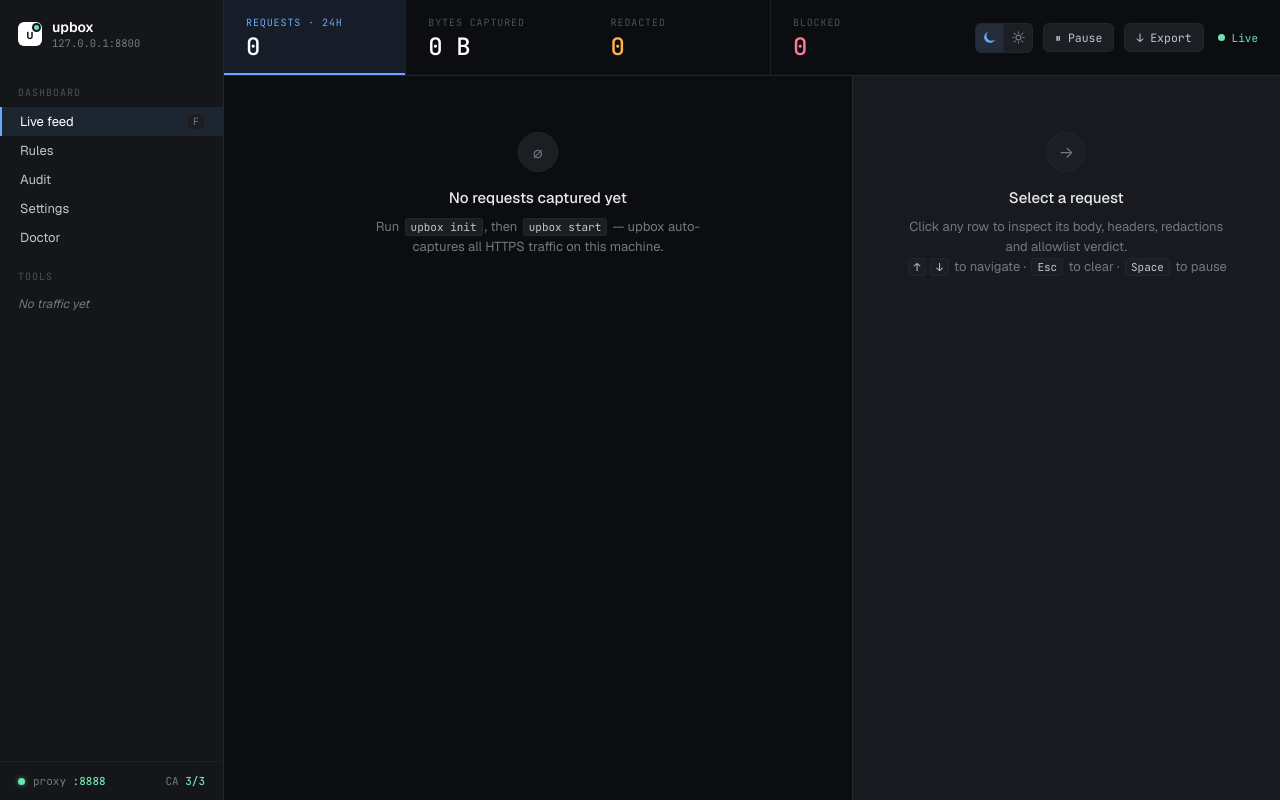
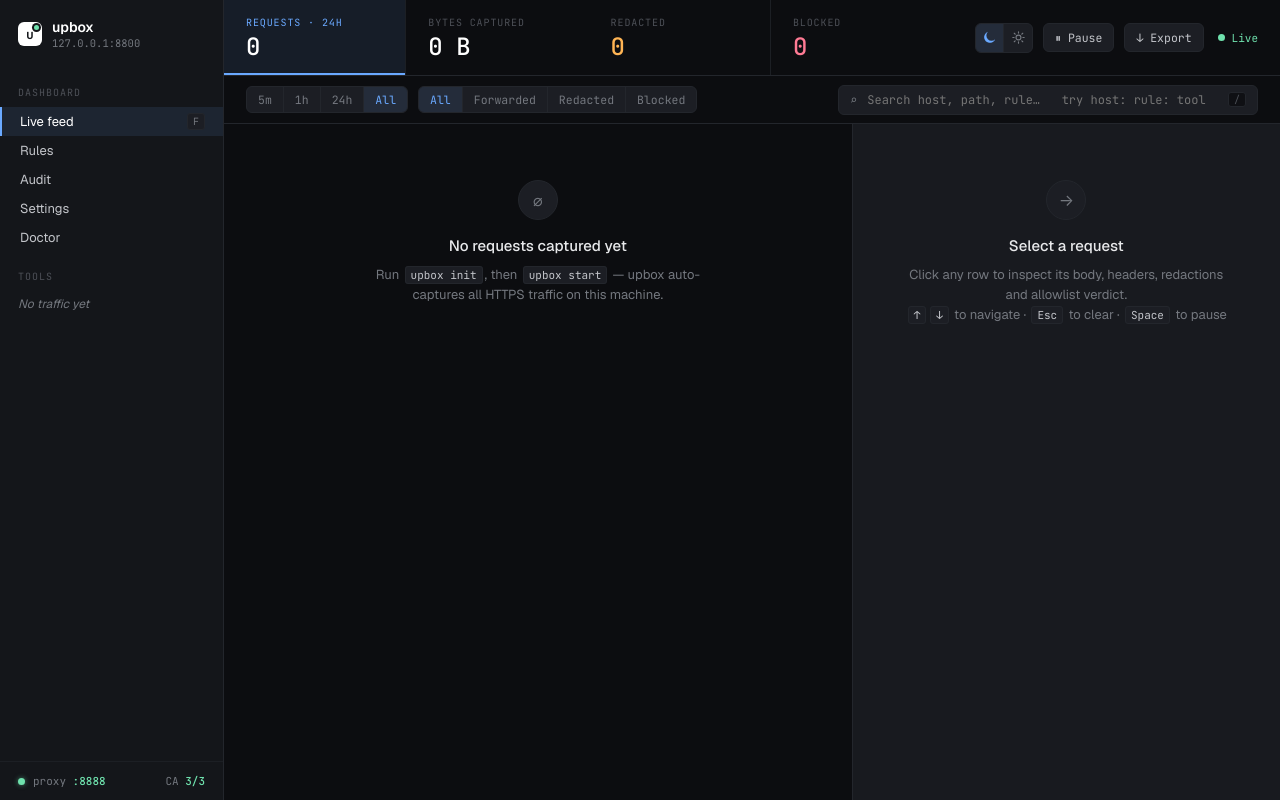
Before and after one commit to krishnamallam/upbox, a FastAPI app: template upbox/dashboard/templates/index.html in a window 1280 px wide. Run offline with FastAPI, Linux system fonts and the light colour scheme; the template is opened without the code that fills it, so the values that code supplies are empty.

Commit message:
feat(dashboard): filter bar with time/status/tool/search + active chips
- New partial partials/filter_bar.html with two segmented controls
  (Time range: 5m / 1h / 24h / All — Status: All / Forwarded / Redacted /
  Blocked), a search input, and active-filter chips with × to clear
  individually + a "Clear all" link to /.
- Filter links and chips preserve the other active filters when changing one,
  so users can stack range + status + tool + query without losing context.
- store.query_filtered now accepts status, search, order, and limit; status
  maps directly to badge categories and search does a case-insensitive LIKE
  across host/path/tool. Existing callers unaffected (kwargs default to
  None/ASC/None).
- store.dashboard_stats reports total_bytes for the new "Bytes captured" tile.
- Dashboard app routes (/, /requests/recent, /stats, /export) share a single
  _read_filters helper that validates range/status against allowlists and
  caps query length at 200 chars, so a malformed query string can never
  surface a 500.
- _range_to_since converts UI labels to ISO timestamps matching the capture
  addon's datetime.now(UTC).isoformat() storage format.
- Stat-tile and export-button URLs preserve the active filters via a
  small Jinja macro (mirrors filter_bar's link macro).
- 14 new tests covering status/redacted/forwarded/search filters, the
  filter-bar partial, active-filter chip rendering, JSONL export filtering,
  and the new total_bytes aggregate. 117 tests pass.

```diff
--- a/upbox/dashboard/app.py
+++ b/upbox/dashboard/app.py
@@ -113,11 +113,16 @@ def create_app(db_path: Path = DEFAULT_DB_PATH) -> FastAPI:
 
     @app.get("/", response_class=HTMLResponse)
     async def index(request: Request) -> HTMLResponse:
+        f = _read_filters(request)
         s = store(request)
-        tool = request.query_params.get("tool") or None
-        status = request.query_params.get("status") or None
-        rows = s.query_filtered(tool=tool) if tool else s.query_recent(limit=100)
-        rows = _apply_status_filter(rows, status)
+        rows = s.query_filtered(
+            since=_range_to_since(f["range"]),
+            tool=f["tool"],
+            status=f["status"],
+            search=f["query"],
+            order="DESC",
+            limit=100,
+        )
         return templates.TemplateResponse(
             request,
             "index.html",
@@ -125,23 +130,37 @@ def create_app(db_path: Path = DEFAULT_DB_PATH) -> FastAPI:
                 "tools": s.per_tool_summary(),
                 "rows": rows,
                 "stats": s.dashboard_stats(),
-                "selected_tool": tool,
-                "current_status": status,
+                "selected_tool": f["tool"],
+                "current_status": f["status"],
+                "current_range": f["range"],
+                "current_query": f["query"],
+                "visible_count": len(rows),
                 "bind": "127.0.0.1",
             },
         )
 
     @app.get("/requests/recent", response_class=HTMLResponse)
     async def recent(request: Request) -> HTMLResponse:
+        f = _read_filters(request)
         s = store(request)
-        tool = request.query_params.get("tool") or None
-        status = request.query_params.get("status") or None
-        rows = s.query_filtered(tool=tool) if tool else s.query_recent(limit=100)
-        rows = _apply_status_filter(rows, status)
+        rows = s.query_filtered(
+            since=_range_to_since(f["range"]),
+            tool=f["tool"],
+            status=f["status"],
+            search=f["query"],
+            order="DESC",
+            limit=100,
+        )
         return templates.TemplateResponse(
             request,
             "partials/feed.html",
-            {"rows": rows, "selected_tool": tool, "current_status": status},
+            {
+                "rows": rows,
+                "selected_tool": f["tool"],
+                "current_status": f["status"],
+                "current_range": f["range"],
+                "current_query": f["query"],
+            },
         )
 
     @app.get("/sidebar", response_class=HTMLResponse)
@@ -158,6 +177,7 @@ def create_app(db_path: Path = DEFAULT_DB_PATH) -> FastAPI:
 
     @app.get("/stats", response_class=HTMLResponse)
     async def stats(request: Request) -> HTMLResponse:
+        f = _read_filters(request)
         s = store(request)
         return templates.TemplateResponse(
             request,
@@ -165,7 +185,10 @@ def create_app(db_path: Path = DEFAULT_DB_PATH) -> FastAPI:
             {
                 "stats": s.dashboard_stats(),
                 "bind": "127.0.0.1",
-                "current_status": request.query_params.get("status") or None,
+                "current_status": f["status"],
+                "current_range": f["range"],
+                "selected_tool": f["tool"],
+                "current_query": f["query"],
             },
         )
 
@@ -185,15 +208,18 @@ def create_app(db_path: Path = DEFAULT_DB_PATH) -> FastAPI:
     async def export_jsonl(request: Request) -> StreamingResponse:
         """Stream the filtered feed as JSONL for download.
 
-        Mirrors the ``/`` filters (tool, status) so the user gets exactly the
-        rows they're looking at. No body bytes — only the audit-row excerpts
-        already in the store.
+        Mirrors the ``/`` filters (range, status, tool, search) so the user
+        gets exactly the rows they're looking at. No body bytes — only the
+        audit-row excerpts already in the store.
         """
+        f = _read_filters(request)
         s = store(request)
-        tool = request.query_params.get("tool") or None
-        status = request.query_params.get("status") or None
-        rows = s.query_filtered(tool=tool) if tool else list(s.iter_all())
-        rows = _apply_status_filter(rows, status)
+        rows = s.query_filtered(
+            since=_range_to_since(f["range"]),
+            tool=f["tool"],
+            status=f["status"],
+            search=f["query"],
+        )
 
         def stream() -> Iterator[str]:
             for row in rows:
@@ -251,19 +277,46 @@ def _parse_headers(headers_json: str | None) -> dict[str, Any]:
         return {}
 
 
-def _apply_status_filter(rows: list[Any], status: str | None) -> list[Any]:
-    """Filter feed rows by status badge: forwarded / redacted / blocked.
+_VALID_RANGES = {"5m", "1h", "24h", "All"}
+_VALID_STATUSES = {"all", "forwarded", "redacted", "blocked"}
 
-    Unknown values pass through unchanged so callers can pass query-string
-    junk without raising.
+
+def _read_filters(request: Request) -> dict[str, str | None]:
+    """Pull and validate the four feed filters from the query string.
+
+    Unknown values fall back to ``None`` (or ``"All"`` / ``"all"`` for the
+    segment filters) so a malformed query string never produces a 500. Query
+    text is capped at 200 chars to keep LIKE comparisons cheap.
     """
-    if status == "blocked":
-        return [r for r in rows if r["blocked"]]
-    if status == "redacted":
-        return [r for r in rows if not r["blocked"] and r["redactions_applied_json"] is not None]
-    if status == "forwarded":
-        return [r for r in rows if not r["blocked"] and r["redactions_applied_json"] is None]
-    return rows
+    qp = request.query_params
+    raw_range = qp.get("range") or "All"
+    raw_status = qp.get("status") or "all"
+    return {
+        "range": raw_range if raw_range in _VALID_RANGES else "All",
+        "status": raw_status if raw_status in _VALID_STATUSES else "all",
+        "tool": (qp.get("tool") or "").strip() or None,
+        "query": (qp.get("q") or "").strip()[:200] or None,
+    }
+
+
+def _range_to_since(range_str: str | None) -> str | None:
+    """Convert a UI range label (``5m`` / ``1h`` / ``24h`` / ``All``) to an
+    ISO timestamp matching the capture addon's ``datetime.now(UTC).isoformat()``
+    storage format. ``All`` and unknown values map to ``None`` (no lower bound).
+    """
+    if not range_str or range_str == "All":
+        return None
+    from datetime import UTC, datetime, timedelta
+
+    deltas = {
+        "5m": timedelta(minutes=5),
+        "1h": timedelta(hours=1),
+        "24h": timedelta(hours=24),
+    }
+    delta = deltas.get(range_str)
+    if delta is None:
+        return None
+    return (datetime.now(UTC) - delta).isoformat()
 
 
 def run(host: str = "127.0.0.1", port: int = 8800) -> None:
--- a/upbox/dashboard/static/dashboard.css
+++ b/upbox/dashboard/static/dashboard.css
@@ -284,7 +284,7 @@ body {
 /* ============================ MAIN ============================ */
 .main {
   display: grid;
-  grid-template-rows: 76px minmax(0, 1fr);
+  grid-template-rows: 76px 48px minmax(0, 1fr);
   min-width: 0;
   height: 100vh;
   overflow: hidden;
@@ -425,6 +425,141 @@ body {
 }
 .live.paused { color: var(--muted); }
 .live.paused::before { background: var(--muted); animation: none; box-shadow: none; }
+
+/* ============================ FILTER BAR ============================ */
+.filter-bar {
+  display: flex;
+  align-items: center;
+  gap: 10px;
+  padding: 0 22px;
+  border-bottom: 1px solid var(--border);
+  background: var(--bg);
+  min-width: 0;
+  overflow: hidden;
+}
+.seg {
+  display: inline-flex;
+  border: 1px solid var(--border);
+  border-radius: 6px;
+  overflow: hidden;
+  font-family: var(--font-mono);
+  font-size: 11.5px;
+  background: var(--card);
+  flex-shrink: 0;
+}
+.seg a, .seg button {
+  background: transparent;
+  border: 0;
+  color: var(--muted);
+  padding: 5px 11px;
+  cursor: pointer;
+  border-right: 1px solid var(--border);
+  text-decoration: none;
+  font-family: inherit;
+  font-size: inherit;
+}
+.seg a:last-child, .seg button:last-child { border-right: 0; }
+.seg a:hover, .seg button:hover { color: var(--fg); }
+.seg a.on, .seg button.on {
+  background: var(--accent-soft);
+  color: var(--accent);
+}
+
+.search {
+  flex: 1;
+  display: flex;
+  align-items: center;
+  gap: 8px;
+  background: var(--card);
+  border: 1px solid var(--border);
+  border-radius: 6px;
+  padding: 5px 11px;
+  font-family: var(--font-mono);
+  font-size: 12px;
+  color: var(--muted);
+  max-width: 420px;
+  margin-left: auto;
+  min-width: 0;
+}
+.search input {
+  background: transparent;
+  border: 0;
+  outline: 0;
+  color: var(--fg);
+  flex: 1;
+  font-family: inherit;
+  font-size: inherit;
+  min-width: 0;
+}
+.search .kbd {
+  font-family: var(--font-mono);
+  font-size: 10px;
+  color: var(--muted-2);
+  background: var(--bg-1);
+  border: 1px solid var(--border);
+  border-radius: 3px;
+  padding: 0 5px;
+  flex-shrink: 0;
+}
+
+.active-filters {
+  display: inline-flex;
+  align-items: center;
+  gap: 6px;
+  font-family: var(--font-mono);
+  font-size: 11.5px;
+  min-width: 0;
+  overflow: hidden;
+}
+.active-filters .showing {
+  color: var(--muted);
+  margin-right: 4px;
+  white-space: nowrap;
+}
+.active-filters .showing b { color: var(--fg-strong); font-weight: 500; }
+.af {
+  display: inline-flex;
+  align-items: center;
+  gap: 6px;
+  padding: 3px 4px 3px 9px;
+  border: 1px solid var(--border);
+  border-radius: 999px;
+  background: var(--card);
+  color: var(--fg-soft);
+  text-transform: capitalize;
+  text-decoration: none;
+  transition: background 120ms ease;
+  white-space: nowrap;
+}
+.af:hover { background: var(--panel-2); color: var(--fg); }
+.af .x {
+  display: inline-grid;
+  place-items: center;
+  width: 16px; height: 16px;
+  border-radius: 50%;
+  background: var(--border);
+  color: var(--muted);
+  font-size: 10px;
+  line-height: 1;
+}
+.af:hover .x { background: var(--border-strong); color: var(--fg); }
+.af-tool   { color: var(--accent); }
+.af-status { color: var(--redact); }
+.af-time   { color: var(--accent-2); }
+.clear-all {
+  background: transparent;
+  border: 0;
+  color: var(--muted);
+  font-family: var(--font-mono);
+  font-size: 11px;
+  cursor: pointer;
+  padding: 4px 6px;
+  text-decoration: underline;
+  text-decoration-color: var(--border-strong);
+  text-underline-offset: 3px;
+  flex-shrink: 0;
+}
+.clear-all:hover { color: var(--fg); }
 
 /* ============================ WORK ============================ */
 .work {
--- a/upbox/dashboard/templates/index.html
+++ b/upbox/dashboard/templates/index.html
@@ -8,6 +8,8 @@
   <div class="stats" id="stats-bar">
     {% include "partials/stats_bar.html" %}
   </div>
+
+  {% include "partials/filter_bar.html" %}
 
   <div class="work">
     <section class="feed-wrap" id="feed">
--- /dev/null
+++ b/upbox/dashboard/templates/partials/filter_bar.html
@@ -0,0 +1,60 @@
+{% set range = current_range or 'All' %}
+{% set status = current_status or 'all' %}
+{% set tool = selected_tool %}
+{% set q = current_query or '' %}
+
+{# Build a clean query-string preserving the OTHER filters when changing one. #}
+{% macro link(set_range=None, set_status=None, set_tool='__keep__', set_q=None) -%}
+  {%- set parts = [] -%}
+  {%- set use_range = set_range if set_range is not none else range -%}
+  {%- set use_status = set_status if set_status is not none else status -%}
+  {%- set use_tool = (tool if set_tool == '__keep__' else set_tool) -%}
+  {%- set use_q = set_q if set_q is not none else q -%}
+  {%- if use_range and use_range != 'All' %}{% set _ = parts.append('range=' + use_range) %}{% endif -%}
+  {%- if use_status and use_status != 'all' %}{% set _ = parts.append('status=' + use_status) %}{% endif -%}
+  {%- if use_tool %}{% set _ = parts.append('tool=' + (use_tool | urlencode)) %}{% endif -%}
+  {%- if use_q %}{% set _ = parts.append('q=' + (use_q | urlencode)) %}{% endif -%}
+  /{% if parts %}?{{ parts | join('&') }}{% endif %}
+{%- endmacro %}
+
+<div class="filter-bar" id="filter-bar">
+  <div class="seg" role="group" aria-label="Time range">
+    {% for r in ['5m', '1h', '24h', 'All'] %}
+      <a href="{{ link(set_range=r) }}" class="{% if range == r %}on{% endif %}">{{ r }}</a>
+    {% endfor %}
+  </div>
+  <div class="seg" role="group" aria-label="Status">
+    {% for s, lbl in [('all','All'), ('forwarded','Forwarded'), ('redacted','Redacted'), ('blocked','Blocked')] %}
+      <a href="{{ link(set_status=s) }}" class="{% if status == s %}on{% endif %}">{{ lbl }}</a>
+    {% endfor %}
+  </div>
+
+  {% set has_filters = (range != 'All') or (status != 'all') or tool or q %}
+  {% if has_filters %}
+    <div class="active-filters">
+      <span class="showing"><b>{{ visible_count or 0 }}</b> of <b>{{ stats['total'] or 0 }}</b></span>
+      {% if status != 'all' %}
+        <a class="af af-status" href="{{ link(set_status='all') }}" title="Clear status filter">{{ status }}<span class="x">×</span></a>
+      {% endif %}
+      {% if tool %}
+        <a class="af af-tool" href="{{ link(set_tool=None) }}" title="Clear tool filter">{{ tool }}<span class="x">×</span></a>
+      {% endif %}
+      {% if range != 'All' %}
+        <a class="af af-time" href="{{ link(set_range='All') }}" title="Clear time filter">{{ range }}<span class="x">×</span></a>
+      {% endif %}
+      {% if q %}
+        <a class="af" href="{{ link(set_q=None) }}" title="Clear search">{{ q }}<span class="x">×</span></a>
+      {% endif %}
+      <a class="clear-all" href="/" title="Clear all filters">Clear all</a>
+    </div>
+  {% endif %}
+
+  <form class="search" action="/" method="get" role="search" aria-label="Search requests">
+    {% if range != 'All' %}<input type="hidden" name="range" value="{{ range }}">{% endif %}
+    {% if status != 'all' %}<input type="hidden" name="status" value="{{ status }}">{% endif %}
+    {% if tool %}<input type="hidden" name="tool" value="{{ tool }}">{% endif %}
+    <span>⌕</span>
+    <input id="search-input" type="search" name="q" value="{{ q }}" placeholder="Search host, path, rule…   try host: rule: tool:" autocomplete="off">
+    <span class="kbd">/</span>
+  </form>
+</div>
--- a/upbox/dashboard/templates/partials/stats_bar.html
+++ b/upbox/dashboard/templates/partials/stats_bar.html
@@ -1,5 +1,19 @@
 {% set status = current_status or 'all' %}
-<a href="/" class="stat-cell {% if status == 'all' %}on{% endif %}" title="Show all requests">
+{% set range = current_range or 'All' %}
+{% set tool = selected_tool %}
+{% set q = current_query or '' %}
+
+{# Preserve range/tool/q while changing status — minimal duplicate of filter_bar's link macro. #}
+{% macro stat_link(set_status, base='/') -%}
+  {%- set parts = [] -%}
+  {%- if range and range != 'All' %}{% set _ = parts.append('range=' + range) %}{% endif -%}
+  {%- if set_status and set_status != 'all' %}{% set _ = parts.append('status=' + set_status) %}{% endif -%}
+  {%- if tool %}{% set _ = parts.append('tool=' + (tool | urlencode)) %}{% endif -%}
+  {%- if q %}{% set _ = parts.append('q=' + (q | urlencode)) %}{% endif -%}
+  {{ base }}{% if parts %}?{{ parts | join('&') }}{% endif %}
+{%- endmacro %}
+
+<a href="{{ stat_link('all') }}" class="stat-cell {% if status == 'all' %}on{% endif %}" title="Show all requests">
   <div class="lbl">Requests · 24h</div>
   <div class="val">{{ '{:,}'.format(stats['total'] or 0) }}</div>
 </a>
@@ -7,11 +21,11 @@
   <div class="lbl">Bytes captured</div>
   <div class="val">{{ stats['total_bytes'] | bytes if stats['total_bytes'] is not none else '0 B' }}</div>
 </button>
-<a href="/?status=redacted" class="stat-cell {% if status == 'redacted' %}on{% endif %}" title="Filter → redacted">
+<a href="{{ stat_link('redacted') }}" class="stat-cell {% if status == 'redacted' %}on{% endif %}" title="Filter → redacted">
   <div class="lbl">Redacted</div>
   <div class="val warn">{{ stats['redacted'] or 0 }}</div>
 </a>
-<a href="/?status=blocked" class="stat-cell {% if status == 'blocked' %}on{% endif %}" title="Filter → blocked">
+<a href="{{ stat_link('blocked') }}" class="stat-cell {% if status == 'blocked' %}on{% endif %}" title="Filter → blocked">
   <div class="lbl">Blocked</div>
   <div class="val bad">{{ stats['blocked'] or 0 }}</div>
 </a>
@@ -32,6 +46,6 @@
   <button id="btn-pause" class="btn" type="button" title="Pause the live feed (Space)">
     <span id="pause-label">⏸ Pause</span>
   </button>
-  <a class="btn" href="/export" title="Export filtered rows as JSONL">↓ Export</a>
+  <a class="btn" href="{{ stat_link(status, base='/export') }}" title="Export the filtered rows as JSONL">↓ Export</a>
   <span id="live-indicator" class="live">Live</span>
 </div>
```
Also changed, not shown: tests/test_dashboard.py (+116 -0 lines), tests/test_store.py (+82 -0 lines), upbox/db/store.py (+28 -2 lines).
